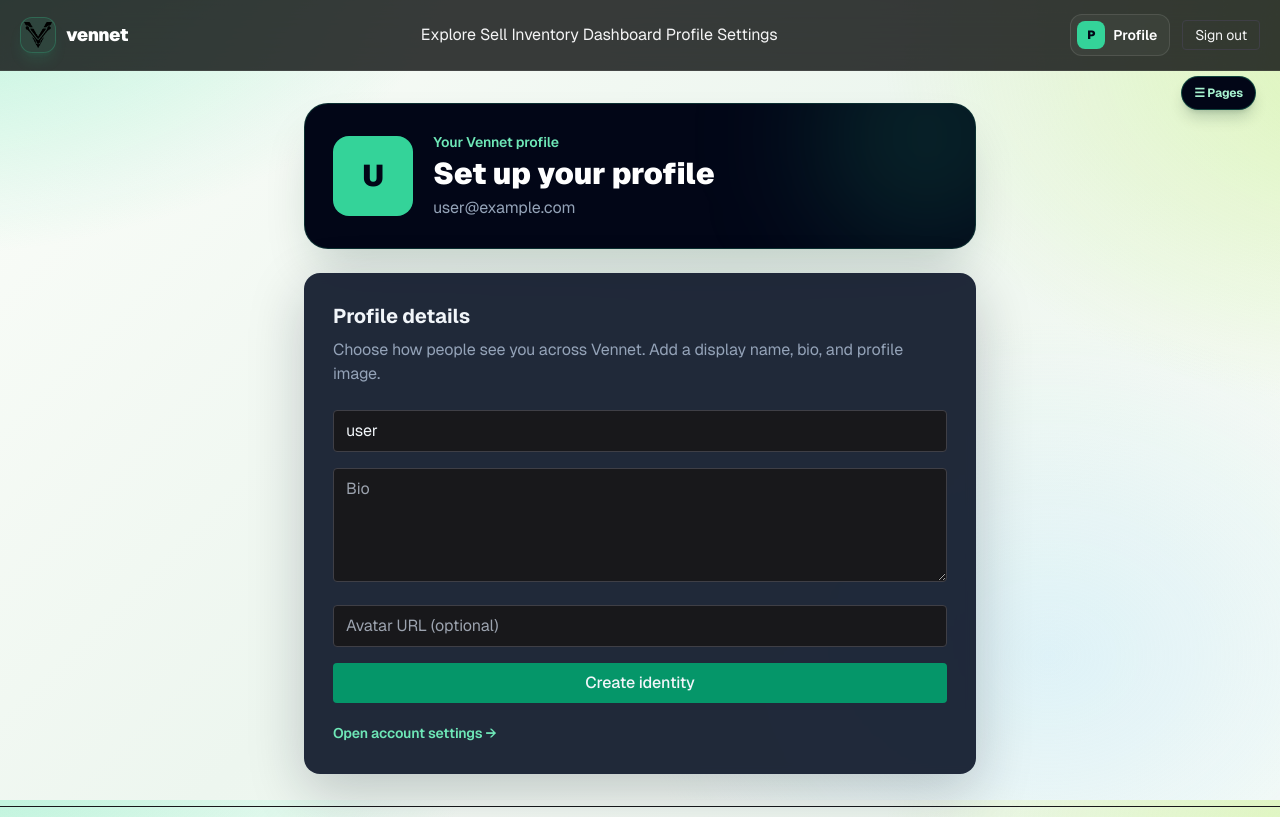
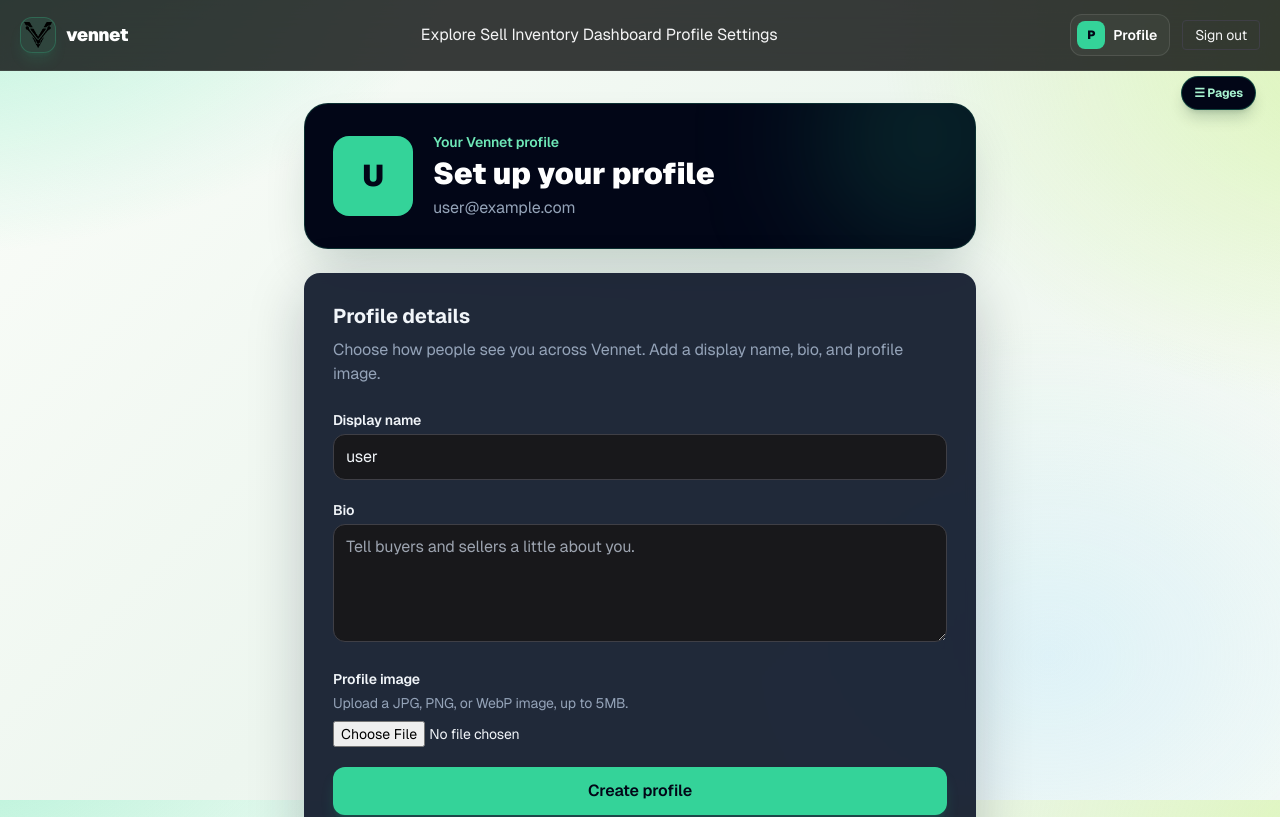
Before and after one commit to MagroOwner/Vennet, a Next.js app: page /profile in a window 1280 px wide. Shown: the top 817 px of the page. Built offline with nearby package versions, Linux system fonts and the light colour scheme; no server answers; the database is empty; sample sign-in values are in the browser's storage.

Commit message:
Add profile image upload and polish profile form

```diff
--- a/src/components/forms/IdentityForm.tsx
+++ b/src/components/forms/IdentityForm.tsx
@@ -4,81 +4,42 @@
 import { useState } from "react";
 import { createIdentity, updateIdentity } from "@/lib/actions/identity";
 
-export function IdentityForm({
-  mode,
-  defaultName = "",
-  defaultBio = "",
-  defaultAvatarUrl = "",
-}: {
-  mode: "create" | "update";
-  defaultName?: string;
-  defaultBio?: string;
-  defaultAvatarUrl?: string;
-}) {
+export function IdentityForm({ mode, defaultName = "", defaultBio = "", defaultAvatarUrl = "" }: { mode: "create" | "update"; defaultName?: string; defaultBio?: string; defaultAvatarUrl?: string }) {
   const router = useRouter();
   const [name, setName] = useState(defaultName);
   const [bio, setBio] = useState(defaultBio);
   const [avatarUrl, setAvatarUrl] = useState(defaultAvatarUrl);
+  const [uploading, setUploading] = useState(false);
   const [busy, setBusy] = useState(false);
   const [error, setError] = useState<string | null>(null);
   const [saved, setSaved] = useState(false);
 
-  async function submit(event: React.FormEvent) {
-    event.preventDefault();
-    setError(null);
-    setSaved(false);
-    setBusy(true);
+  async function uploadAvatar(file: File) {
+    setUploading(true); setError(null);
     try {
-      const payload = {
-        name,
-        bio,
-        avatarUrl: avatarUrl.trim() === "" ? undefined : avatarUrl.trim(),
-      };
-      const result =
-        mode === "create" ? await createIdentity(payload) : await updateIdentity(payload);
-      if (!result.ok) {
-        setError(result.error);
-        return;
-      }
-      setSaved(true);
-      router.refresh();
-    } finally {
-      setBusy(false);
-    }
+      const body = new FormData(); body.append("file", file);
+      const response = await fetch("/api/uploads/avatar", { method: "POST", body });
+      const payload: { url?: string; error?: string } = await response.json();
+      if (!response.ok || !payload.url) { setError(payload.error ?? "Profile image upload failed."); return; }
+      setAvatarUrl(payload.url);
+    } finally { setUploading(false); }
   }
 
-  return (
-    <form onSubmit={submit} className="mt-6 space-y-4">
-      <input
-        required
-        placeholder="Display name"
-        value={name}
-        onChange={(e) => setName(e.target.value)}
-        className="w-full rounded border border-zinc-700 bg-zinc-900 px-3 py-2"
-      />
-      <textarea
-        rows={4}
-        placeholder="Bio"
-        value={bio}
-        onChange={(e) => setBio(e.target.value)}
-        className="w-full rounded border border-zinc-700 bg-zinc-900 px-3 py-2"
-      />
-      <input
-        type="url"
-        placeholder="Avatar URL (optional)"
-        value={avatarUrl}
-        onChange={(e) => setAvatarUrl(e.target.value)}
-        className="w-full rounded border border-zinc-700 bg-zinc-900 px-3 py-2"
-      />
-      {error && <p className="text-sm text-red-400">{error}</p>}
-      {saved && <p className="text-sm text-emerald-400">Saved.</p>}
-      <button
-        type="submit"
-        disabled={busy}
-        className="w-full rounded bg-emerald-600 py-2 font-medium hover:bg-emerald-500 disabled:opacity-50"
-      >
-        {mode === "create" ? "Create identity" : "Save changes"}
-      </button>
-    </form>
-  );
+  async function submit(event: React.FormEvent) {
+    event.preventDefault(); setError(null); setSaved(false); setBusy(true);
+    try {
+      const payload = { name, bio, avatarUrl: avatarUrl.trim() === "" ? undefined : avatarUrl.trim() };
+      const result = mode === "create" ? await createIdentity(payload) : await updateIdentity(payload);
+      if (!result.ok) { setError(result.error); return; }
+      setSaved(true); router.refresh();
+    } finally { setBusy(false); }
+  }
+
+  return <form onSubmit={submit} className="mt-6 space-y-5">
+    <div><label className="mb-1 block text-sm font-semibold">Display name</label><input required placeholder="How should Vennet display your name?" value={name} onChange={(e) => setName(e.target.value)} className="w-full rounded-xl border border-zinc-700 bg-zinc-900 px-3 py-2.5" /></div>
+    <div><label className="mb-1 block text-sm font-semibold">Bio</label><textarea rows={4} placeholder="Tell buyers and sellers a little about you." value={bio} onChange={(e) => setBio(e.target.value)} className="w-full rounded-xl border border-zinc-700 bg-zinc-900 px-3 py-2.5" /></div>
+    <div><label className="mb-1 block text-sm font-semibold">Profile image</label><p className="mb-2 text-sm text-slate-400">Upload a JPG, PNG, or WebP image, up to 5MB.</p><input type="file" accept="image/jpeg,image/png,image/webp" onChange={(e) => e.target.files?.[0] && uploadAvatar(e.target.files[0])} className="w-full text-sm" />{uploading && <p className="mt-2 text-sm text-slate-400">Uploading profile image…</p>}{avatarUrl && <div className="mt-3 flex items-center gap-3"><img src={avatarUrl} alt="" className="h-14 w-14 rounded-xl object-cover" /><button type="button" onClick={() => setAvatarUrl("")} className="text-sm font-semibold text-emerald-300 hover:text-emerald-200">Remove image</button></div>}</div>
+    {error && <p className="text-sm text-red-400">{error}</p>}{saved && <p className="text-sm text-emerald-400">Profile saved.</p>}
+    <button type="submit" disabled={busy || uploading} className="button-primary w-full disabled:opacity-50">{mode === "create" ? "Create profile" : busy ? "Saving…" : "Save profile"}</button>
+  </form>;
 }
```
